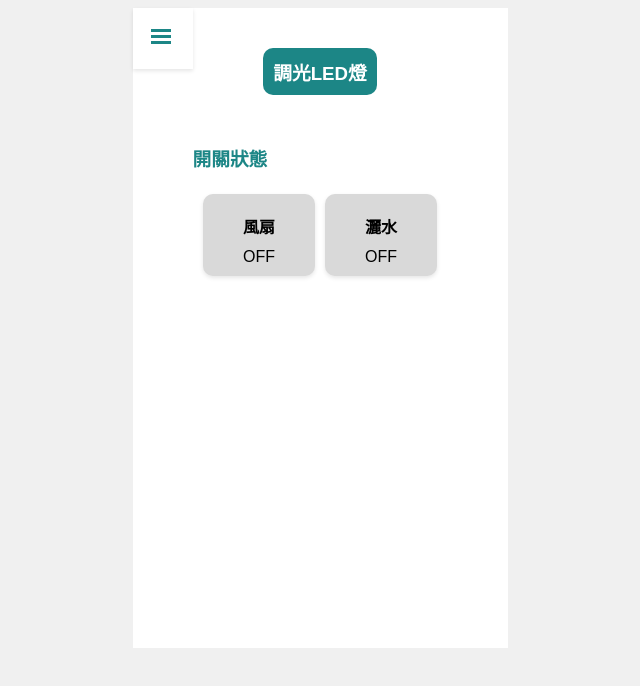
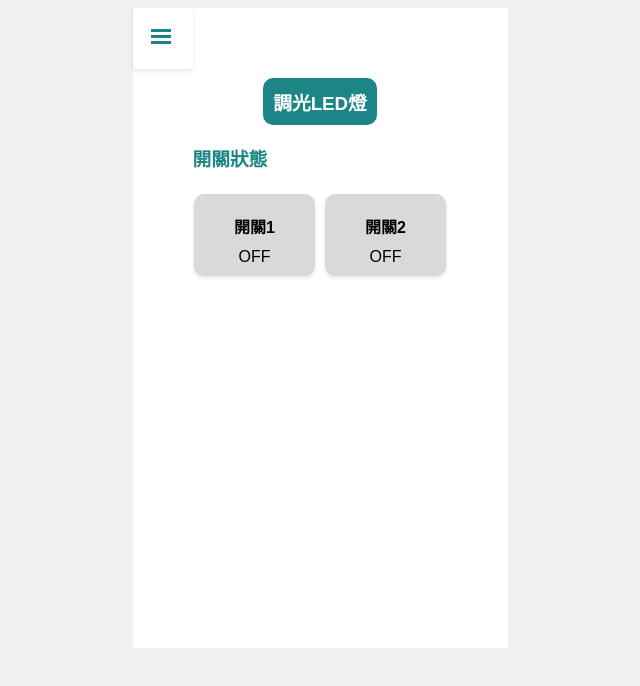
Before and after one commit to kiaofarming/UI, a plain HTML site: page Devices/index.html in a window 1280 px wide. Shown: the whole page, without its empty margins (320-960 px from the left). Drawn offline with nearby package versions, Linux system fonts and the light colour scheme; no server answers.

Commit message:
Add files via upload

```diff
--- a/Devices/index.html
+++ b/Devices/index.html
@@ -32,36 +32,18 @@
 
     <div class="header">
       <div class="column">
-        <h3 id="deviceName">調光LED燈</h3>
+
 
       </div>
     </div>
-
-
+    <div>
+      <h3 id="deviceName"></h3>
       <h3 style="text-align: left;margin-left: 60px;">開關狀態</h3>
-    <div id="zone" class="flex-container">
-
-      <div name="dev_switch" id="btn1" class="zone-btn">
-        <h4>風扇</h4>
-
-        <span id="state" style="text-align: center;">OFF</span>
+      <div id="zone" class="flex-container"></div>
     </div>
-      <div name="dev_switch" id="btn2" class="zone-btn">
-
-        <h4>灑水</h4>
-
-        <span id="state2" style="text-align: center;">OFF</span>
-      </div>
-
-    </div>
-
-
-
   </div>
 
   <dialog id="infoModal">
-    <div>
-
     <label>設備名稱 <input type="text" /></label>
     <label>SSID <input type="text" /></label>
     <label>DeviceID <input type="text" /></label>
@@ -77,9 +59,6 @@
     </div>
   </dialog>
 
-
-
-
 </body>
 
 </html>
--- a/Devices/script.js
+++ b/Devices/script.js
@@ -2,22 +2,15 @@ const API_HOST = "https://mqtt.kiaofarming.com";
 const PROXY_HOST = 'https://cors-anywhere.herokuapp.com/';
 const API_VER = "v1";
 
-let deviceName='調光LED燈';
-let addDevice='調光LED燈';
-let unuseDevice='未啟動';
-let switchState='開關狀態';
-let fan='風扇';
-let water='灑水';
 
-let objectName = {
-  裝置名稱: deviceName,
-  新增控制器: addDevice,
-  未啟動: unuseDevice,
-  開關狀態: switchState,
-  風扇:fan,
-  灑水:water,
+
+const objectName = {
+  deviceName: '調光LED燈',
+  switchName: ['風扇', '灑水'],
+  ssid: 'wf8011',
+  devID: 'wjWXd'
 }
-console.log(objectName);
+
 
 function set_switch(dev_id, port, sw, cb) {
   let req_data = {};
@@ -75,9 +68,33 @@ function process_switch_response(resp) {
 }
 window.onload = () => {
 
-  const ATTR_DISABLED = "disabled";
-  const zoneState = document.querySelectorAll('#zone span');
-  const zoneButton = document.querySelectorAll('#zone div');
+
+  let portNum = 2;
+
+  const zone = document.getElementById('zone');
+  const zoneButton = [];
+  const zoneState = [];
+
+  for (let i = 0; i < portNum; i++) {
+    zoneState.push(document.createElement('span'));
+    zoneState[i].setAttribute('id', 'state');
+    zoneState[i].setAttribute('style', 'text-align: center;');
+    zoneState[i].textContent = "OFF";
+  }
+
+  for (let i = 0; i < portNum; i++) {
+    zoneButton.push(document.createElement('div'));
+    zoneButton[i].setAttribute('name', 'dev_switch');
+    zoneButton[i].setAttribute('id', 'btn');
+    zoneButton[i].setAttribute('class', 'zone-btn');
+    zoneHead = document.createElement('h4');
+    zoneHead.textContent = '開關' + String(i + 1);
+
+    zoneButton[i].appendChild(zoneHead);
+
+    zoneButton[i].appendChild(zoneState[i]);
+    zone.appendChild(zoneButton[i]);
+  }
 
   //*跳出視窗*//
   let btn = document.querySelector("#show");
@@ -122,7 +139,7 @@ window.onload = () => {
     devs = JSON.parse(ev.data);
     devs.forEach((e, index) => {
       let dev = e;
-      if (dev.ssid == 'wf8011' && dev.device == 'wjWXd') {
+      if (dev.ssid == objectName['ssid'] && dev.device == objectName['devID']) {
         state_refresh(dev);
       }
     });
@@ -131,26 +148,26 @@ window.onload = () => {
   evt_src.addEventListener("updated", (ev) => { // Device send updated data
     dev = JSON.parse(ev.data);
 
-    if (dev.ssid == 'wf8011' && dev.device == 'wjWXd') {
+    if (dev.ssid == objectName['ssid'] && dev.device == objectName['devID']) {
       state_refresh(dev);
     }
   });
 
   evt_src.addEventListener("online", (ev) => { //Device online status changed
     dev = JSON.parse(ev.data);
-    if (dev.ssid == 'wf8011' && dev.device == 'wjWXd') {
+    if (dev.ssid == objectName['ssid'] && dev.device == objectName['devID']) {
       state_refresh(dev);
     }
   });
 
   function state_refresh(dev) {
-    const obj = document.querySelector("#deviceName");
+
 
     if (dev.online != undefined) {
       if (dev.online == true) {
-        obj.style.backgroundColor = "#1C8686";
+        objectName['deviceName'].style.backgroundColor = "#1C8686";
       } else {
-        obj.style.backgroundColor = "#a0a0a0";
+        objectName['deviceName'].style.backgroundColor = "#a0a0a0";
       }
     }
 
@@ -169,4 +186,10 @@ window.onload = () => {
       }
     }
   }
+  const div = document.createElement('div');
+
+  div.textContent = objectName.deviceName;
+
+  const deviceFlex = document.querySelector('#deviceName');
+  deviceFlex.appendChild(div);
 }
--- a/Devices/style.css
+++ b/Devices/style.css
@@ -193,6 +193,7 @@ input#menu {
     background: #1C8686;
     border-radius: 10px;
     text-align: center;
+    width: fit-content
 }
 
 
```
Lines whose indentation alone changed are shown as unchanged.
